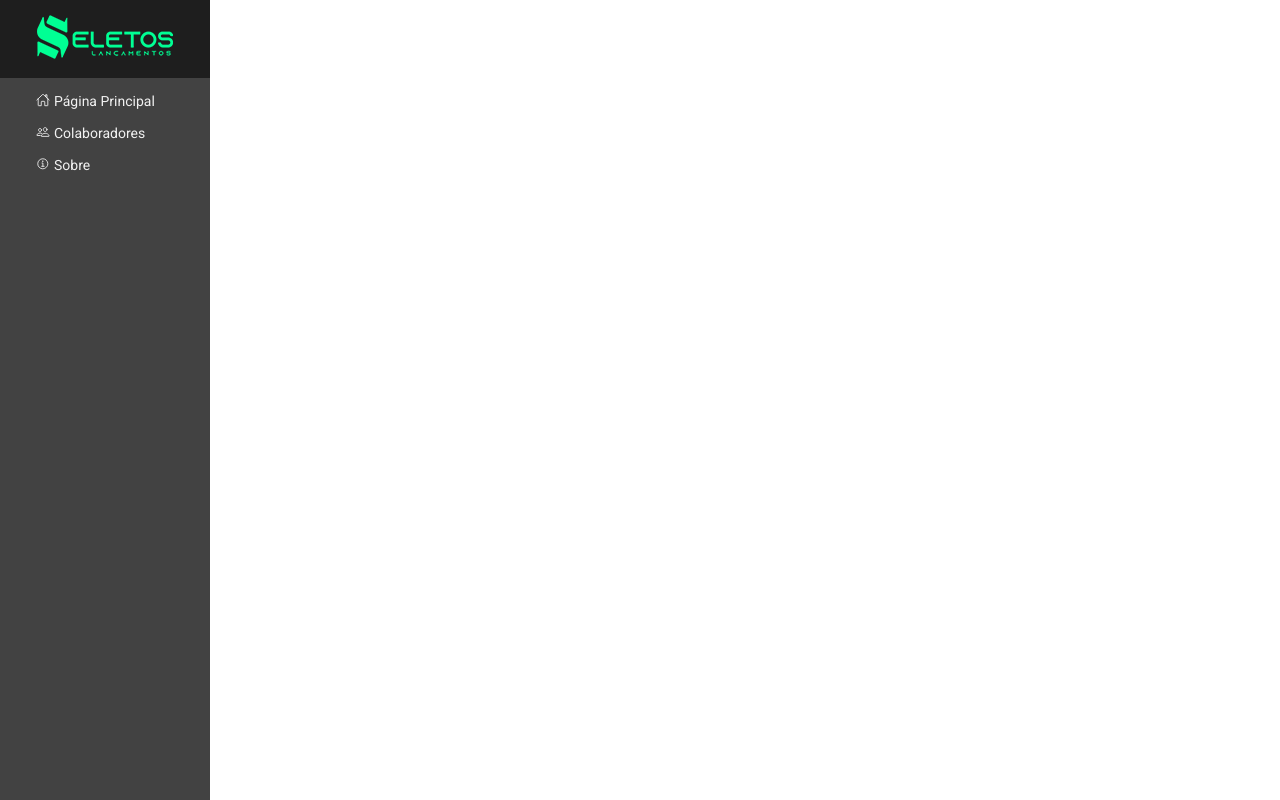
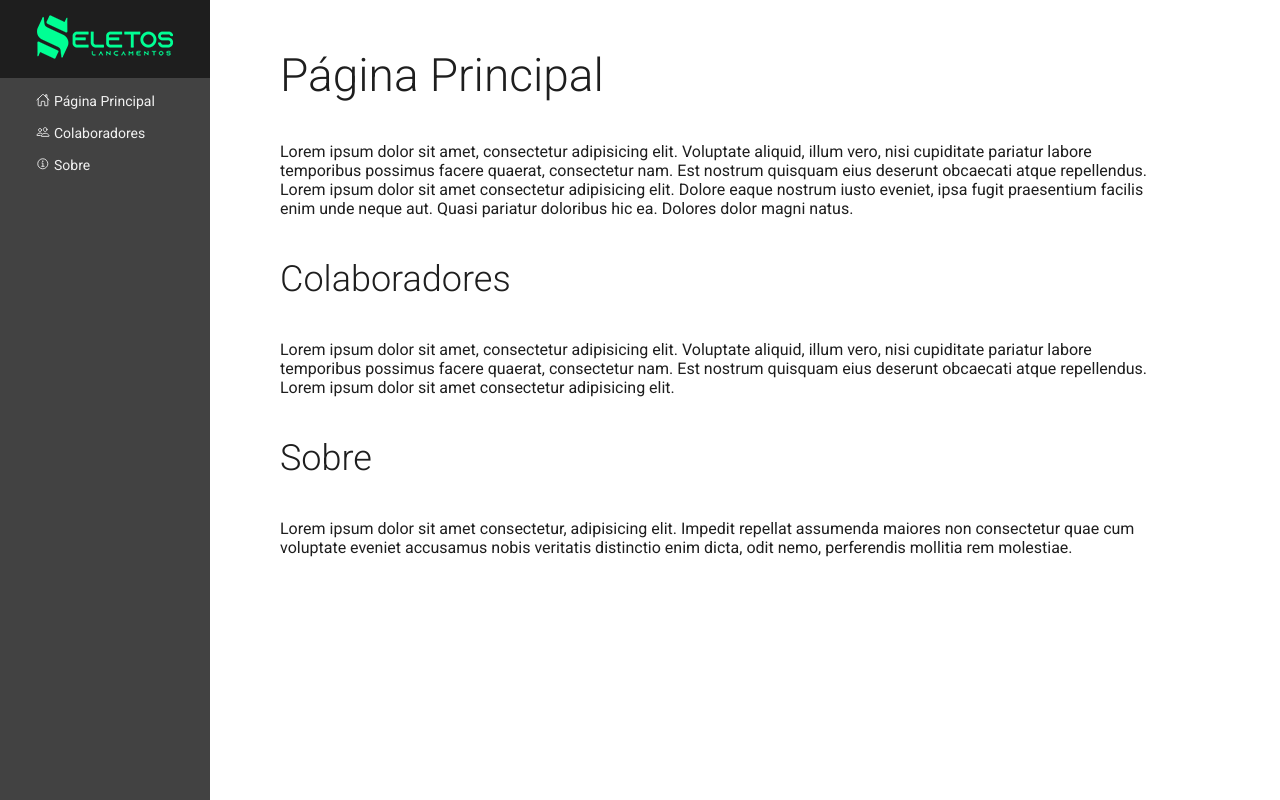
Before and after one commit to Anthhon/sistema-de-ponto-django, a Django app: page / in a window 1280 px wide. Run offline with Django 4.2, Linux system fonts and the light colour scheme; some libraries are stand-ins or nearby versions.

Commit message:
development/main-page-complete

```diff
--- a/main_code/webpage/static/css/style.css
+++ b/main_code/webpage/static/css/style.css
@@ -43,6 +43,26 @@ aside, .siderbar-link-main, .sidebar-img, .sidebar-link{
     padding: 15px 0;
 }
 
+.main-title{
+    margin: 0 125px 0 280px;
+    padding: 48px 0 40px 0;
 
-.hydrated{
+    font-size: 46px;
+    font-weight: 300;
+    color: #1e1e1e;
 }
+.main-subtitle{
+    margin: 0 125px 0 280px;
+    padding: 0 0 40px 0;
+
+    font-size: 36px;
+    font-weight: 300;
+    color: #1e1e1e;
+}
+.main-description{
+    margin: 0 125px 0 280px;
+    padding: 0 0 40px 0;
+
+    font-weight: 400;
+    color: #1e1e1e;
+}
--- a/main_code/webpage/templates/mainpage.html
+++ b/main_code/webpage/templates/mainpage.html
@@ -38,7 +38,26 @@
     </aside>
 
     <main>
-
+        <content>
+            <h1 class="main-title">Página Principal</h1>
+            <p class="main-description">
+                Lorem ipsum dolor sit amet, consectetur adipisicing elit. Voluptate aliquid, illum vero, nisi cupiditate pariatur labore temporibus possimus facere quaerat, consectetur nam. Est nostrum quisquam eius deserunt obcaecati atque repellendus.
+                Lorem ipsum dolor sit amet consectetur adipisicing elit. Dolore eaque nostrum iusto eveniet, ipsa fugit praesentium facilis enim unde neque aut. Quasi pariatur doloribus hic ea. Dolores dolor magni natus.
+            </p>
+        </content>
+        <content>
+            <h1 class="main-subtitle">Colaboradores</h1>
+            <p class="main-description">
+                Lorem ipsum dolor sit amet, consectetur adipisicing elit. Voluptate aliquid, illum vero, nisi cupiditate pariatur labore temporibus possimus facere quaerat, consectetur nam. Est nostrum quisquam eius deserunt obcaecati atque repellendus.
+                Lorem ipsum dolor sit amet consectetur adipisicing elit.
+            </p>
+        </content>
+        <content>
+            <h1 class="main-subtitle">Sobre</h1>
+            <p class="main-description">
+                Lorem ipsum dolor sit amet consectetur, adipisicing elit. Impedit repellat assumenda maiores non consectetur quae cum voluptate eveniet accusamus nobis veritatis distinctio enim dicta, odit nemo, perferendis mollitia rem molestiae.
+            </p>
+        </content>
     </main>
 
     <script type="module" src="https://unpkg.com/ionicons@5.5.2/dist/ionicons/ionicons.esm.js"></script>
```
